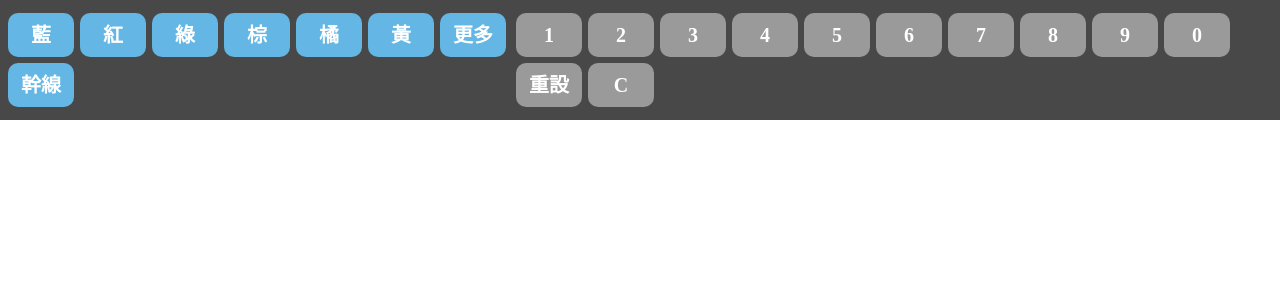
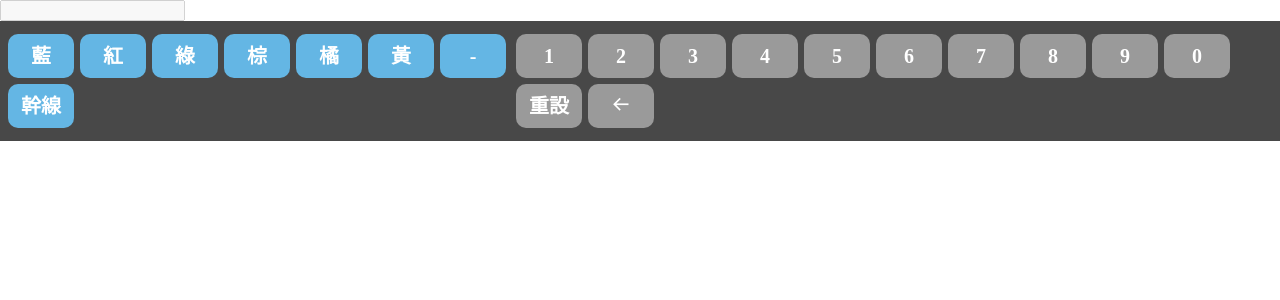
Before and after one commit to sandralu11/F2EW3, a Vue app: page /#/About in a window 1280 px wide. Shown: the top 300 px of the page. Built offline with nearby package versions, Linux system fonts and the light colour scheme.

Commit message:
keyboard

```diff
--- a/src/components/keyboard.vue
+++ b/src/components/keyboard.vue
@@ -1,35 +1,29 @@
 <template>
     <div class="keyboard">
         <div class="btn-text">
-            <div class="key-text">藍</div>
-            <div class="key-text">紅</div>
-            <div class="key-text">綠</div>
-            <div class="key-text">棕</div>
-            <div class="key-text">橘</div>
-            <div class="key-text">黃</div>
-            <div class="key-text">更多</div>
-            <div class="key-text">幹線</div>
+            <div class="key-text" v-for="item in text" :key="item" @click="clickKey(item)">{{item}}</div>
         </div>
         <div class="btn-num">
-            <div class="key-num">1</div>
-            <div class="key-num">2</div>
-            <div class="key-num">3</div>
-            <div class="key-num">4</div>
-            <div class="key-num">5</div>
-            <div class="key-num">6</div>
-            <div class="key-num">7</div>
-            <div class="key-num">8</div>
-            <div class="key-num">9</div>
-            <div class="key-num">0</div>
-            <div class="key-num">重設</div>
-            <div class="key-num">C</div>
+            <div class="key-num" v-for="item in num" :key="item" @click="clickKey(item)">{{item}}</div>
+            <div class="key-num" @click="clear">重設</div>
+            <div class="key-num" @click="back"><i class='bx bx-arrow-back'></i></div>
         </div>
     </div>
 </template>
 
 <script>
 export default {
-
+    data(){
+        return{
+            text:['藍','紅','綠','棕','橘','黃','-','幹線'],
+            num:['1','2','3','4','5','6','7','8','9','0']
+        }
+    },
+    props: {
+        clickKey:Function,
+        clear:Function,
+        back:Function
+    }
 }
 </script>
 
--- a/src/views/About.vue
+++ b/src/views/About.vue
@@ -1,5 +1,12 @@
 <template>
-    <Keyboard/>
+<div>
+    <input type="text" v-model="searchBus" disabled>
+    <Keyboard
+      :clickKey="clickKey"
+      :clear="clear"
+      :back="back"
+    />
+</div>
 </template>
 
 <script>
@@ -8,6 +15,23 @@ export default {
   components: {
       Keyboard,
   },
+  data(){
+    return{
+      searchBus:""
+    }
+  },
+  methods: {
+    clickKey:function(value){
+      this.searchBus+=value
+    },
+    clear:function(){
+      this.searchBus=""
+    },
+    back:function(){
+      let stringLenght=this.searchBus.length
+      this.searchBus=this.searchBus.slice(0,stringLenght-1);
+    }
+  }
 }
 </script>
 
```
